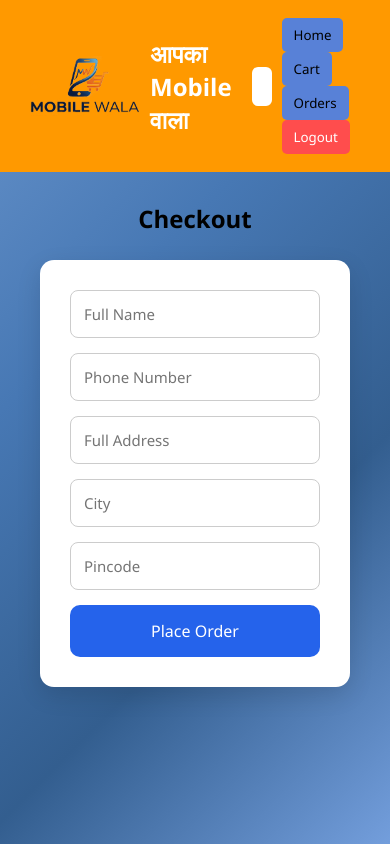
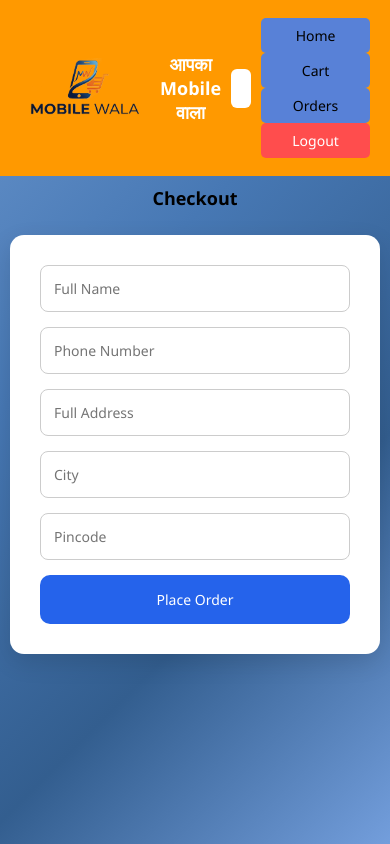
Before and after one commit to YashMandlekar/fswdecommerce, a React (Create React App) app in the folder frontend/: page /checkout in a window 390 px wide. Built offline with nearby package versions, Linux system fonts and the light colour scheme; sample sign-in values are in the browser's storage.

Commit message:
Add responsive styles for mobile layout

```diff
--- a/frontend/src/index.css
+++ b/frontend/src/index.css
@@ -179,3 +179,75 @@ body {
 .box:hover {
   box-shadow: 0 6px 18px rgba(0,0,0,0.1);
 }
+
+@media (max-width: 600px) {
+
+  /* 🔹 GENERAL RESET */
+  body {
+    padding: 0;
+    margin: 0;
+  }
+
+  .container {
+    padding: 10px !important;
+  }
+
+  /* 🔹 HEADINGS */
+  h1, h2 {
+    font-size: 18px !important;
+    text-align: center !important;
+  }
+
+  /* 🔹 CHECKOUT BOX */
+  .checkout-box {
+    width: 95% !important;
+    margin: auto !important;
+    padding: 15px !important;
+  }
+
+  input {
+    width: 100% !important;
+    font-size: 14px !important;
+  }
+
+  button {
+    width: 100% !important;
+    font-size: 14px !important;
+  }
+
+  /* 🔹 PRODUCT GRID */
+  .products {
+    display: grid !important;
+    grid-template-columns: repeat(2, 1fr) !important;
+    gap: 10px !important;
+  }
+
+  .product-card {
+    width: 100% !important;
+    padding: 10px !important;
+  }
+
+  .product-card img {
+    width: 100% !important;
+    height: auto !important;
+  }
+
+  /* 🔹 NAVBAR */
+  .navbar {
+    flex-direction: column !important;
+    align-items: center !important;
+    gap: 10px !important;
+  }
+
+  .nav-links {
+    flex-direction: column !important;
+    align-items: center !important;
+    gap: 8px !important;
+  }
+
+  /* 🔹 SEARCH BAR */
+  input[type="text"] {
+    width: 100% !important;
+  }
+
+}
```
